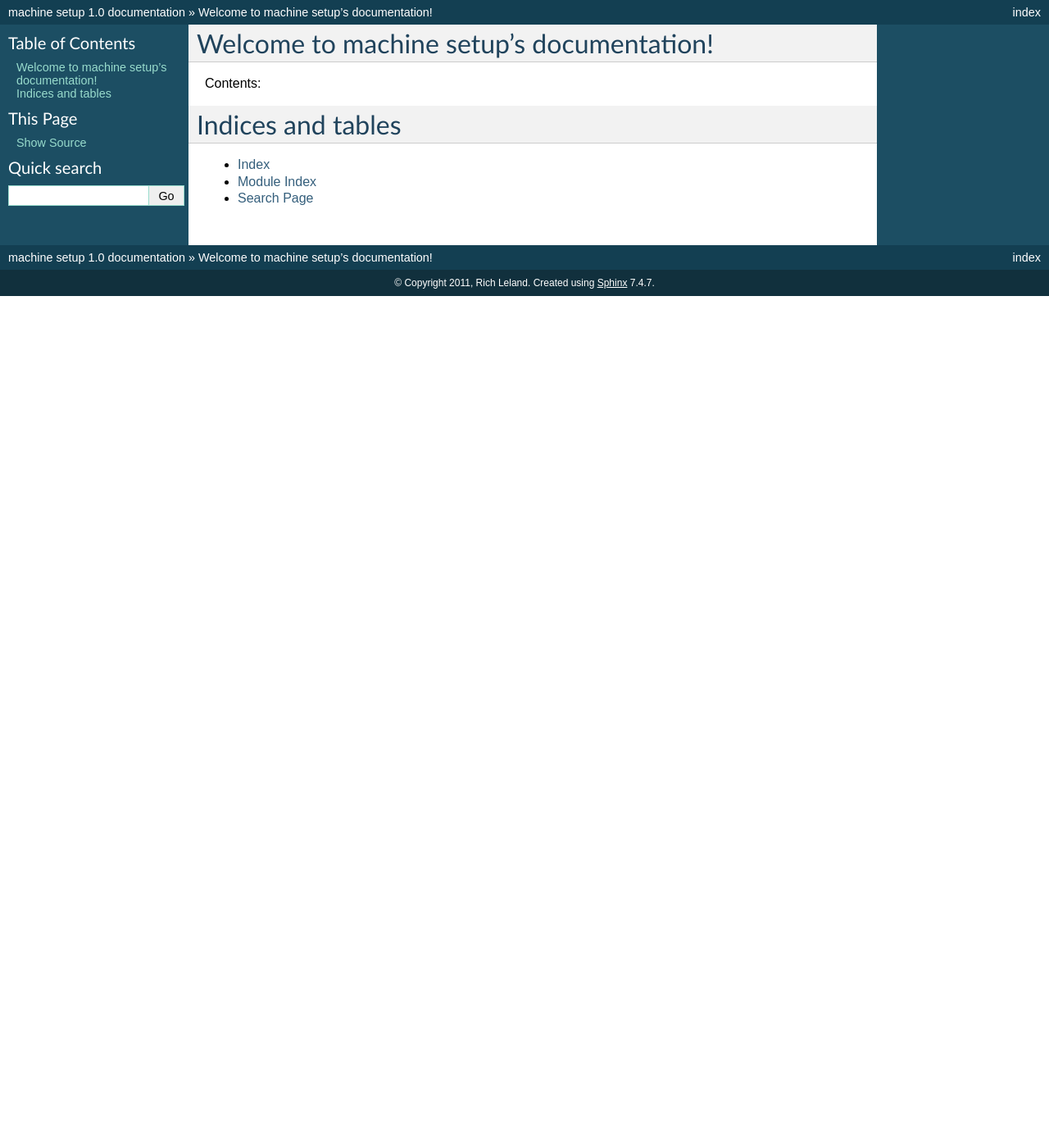
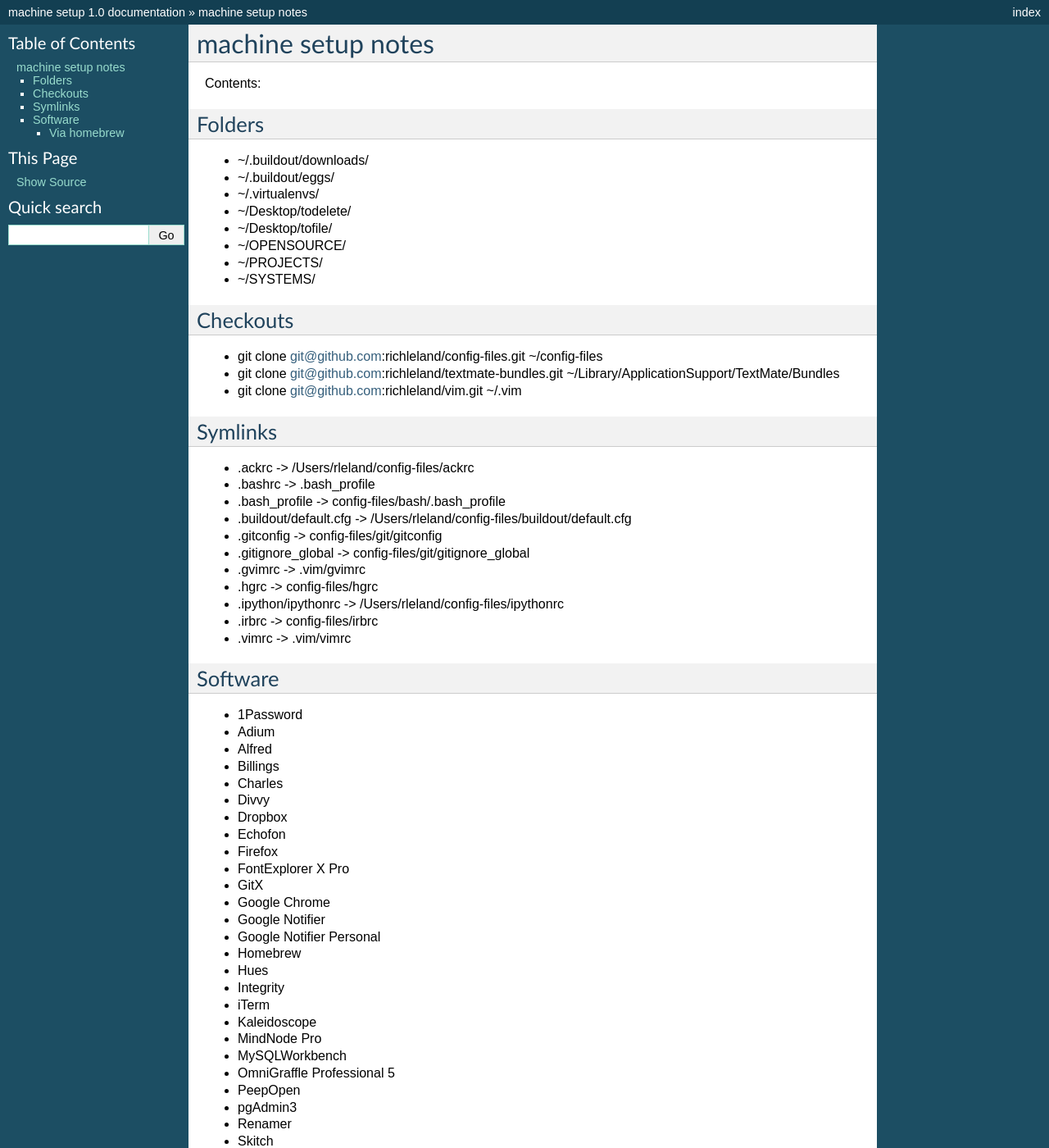
Before and after one commit to richleland/machine-setup, a Sphinx documentation site: the page built from docs/index.rst, in a window 1280 px wide and 1400 px high. Shown: the whole window at 82% size. Built offline with Sphinx 7.4.7, drawn with Linux system fonts in a browser that asks for light colours; some of the changed text lies outside the part shown.

Commit message:
big ol list of stuff

```diff
--- a/docs/index.rst
+++ b/docs/index.rst
@@ -1,19 +1,91 @@
-.. machine setup documentation master file, created by
-   sphinx-quickstart on Sat Mar  5 14:16:04 2011.
-   You can adapt this file completely to your liking, but it should at least
-   contain the root `toctree` directive.
-
-Welcome to machine setup's documentation!
-=========================================
+machine setup notes
+===================
 
 Contents:
 
 .. toctree::
    :maxdepth: 2
 
-Indices and tables
-==================
+Folders
+*******
 
-* :ref:`genindex`
-* :ref:`modindex`
-* :ref:`search`
+* ~/.buildout/downloads/
+* ~/.buildout/eggs/
+* ~/.virtualenvs/
+* ~/Desktop/to\ delete/
+* ~/Desktop/to\ file/
+* ~/OPENSOURCE/
+* ~/PROJECTS/
+* ~/SYSTEMS/
+
+Checkouts
+*********
+
+* git clone git@github.com:richleland/config-files.git ~/config-files
+* git clone git@github.com:richleland/textmate-bundles.git ~/Library/Application\ Support/TextMate/Bundles
+* git clone git@github.com:richleland/vim.git ~/.vim
+
+Symlinks
+********
+
+* .ackrc -> /Users/rleland/config-files/ackrc
+* .bashrc -> .bash_profile
+* .bash_profile -> config-files/bash/.bash_profile
+* .buildout/default.cfg -> /Users/rleland/config-files/buildout/default.cfg
+* .gitconfig -> config-files/git/gitconfig
+* .gitignore_global -> config-files/git/gitignore_global
+* .gvimrc -> .vim/gvimrc
+* .hgrc -> config-files/hgrc
+* .ipython/ipythonrc -> /Users/rleland/config-files/ipythonrc
+* .irbrc -> config-files/irbrc
+* .vimrc -> .vim/vimrc
+
+Software
+********
+
+* 1Password
+* Adium
+* Alfred
+* Billings
+* Charles
+* Divvy
+* Dropbox
+* Echofon
+* Firefox
+* FontExplorer X Pro
+* GitX
+* Google Chrome
+* Google Notifier
+* Google Notifier Personal
+* Homebrew
+* Hues
+* Integrity
+* iTerm
+* Kaleidoscope
+* MindNode Pro
+* MySQLWorkbench
+* OmniGraffle Professional 5
+* PeepOpen
+* pgAdmin3
+* Renamer
+* Skitch
+* TextMate
+* Textual
+* Transmit
+* Xcode
+
+Via homebrew
+------------
+
+* ack
+* apg
+* bash-completion
+* gist
+* git
+* git-flow
+* htop
+* hub
+* macvim
+* memcached
+* pianobar
+* postgresql
```
